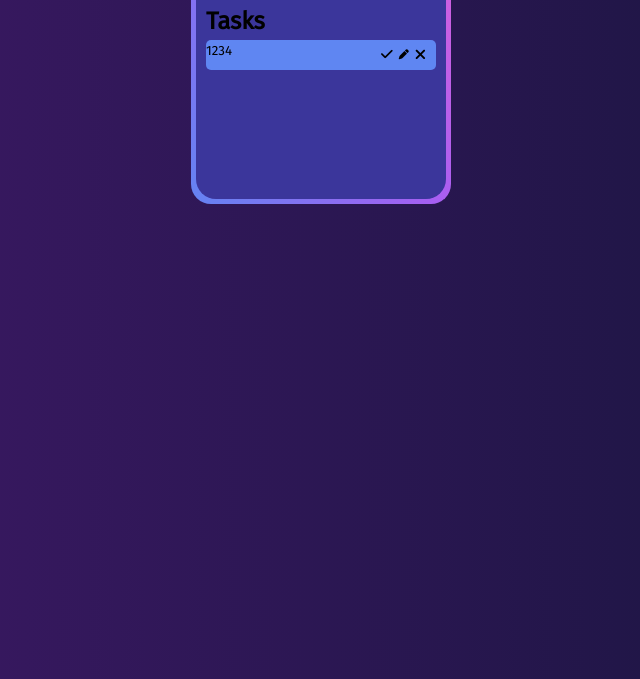
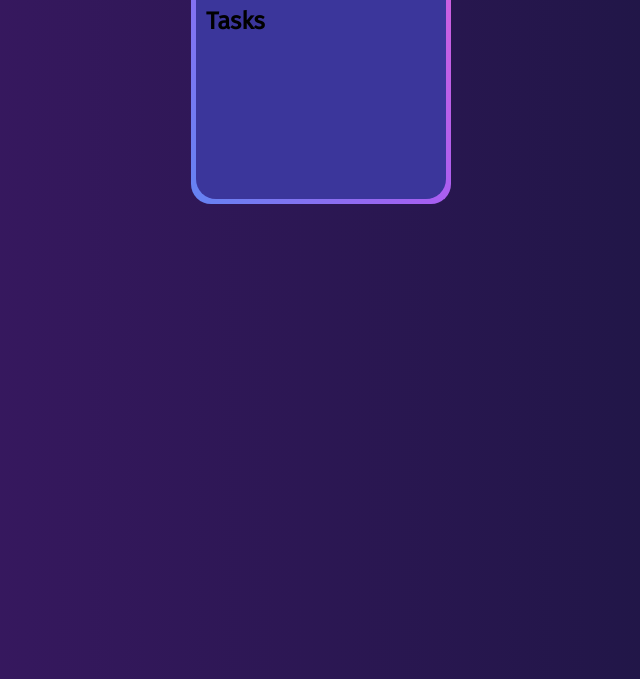
Before and after one commit to Shodydosh/Todo-list, a plain HTML site: page index.html in a window 1280 px wide. Shown: the part 121-800 px from the top of the page, without its empty margins (319-959 px from the left). Drawn offline with Linux system fonts and the light colour scheme.

Commit message:
Update index.html
fixing adding function

```diff
--- a/index.html
+++ b/index.html
@@ -42,28 +42,6 @@
                     </div> -->
                 </div>
 
-                <div class="task">
-                    <div class="content1">
-                        <input
-                            type="text"
-                            class="text"
-                            value="1234"
-                            readonly
-                        />
-                    </div>
-                    <div class="action">
-                        <button class="complete-btn">
-                            <i onclick="strikeIt()" class="fa fa-check"></i>
-                        </button>
-                        <button class="edit-btn">
-                            <i class="fa fa-pen"></i>
-                        </button>
-                        <button class="delete-btn">
-                            <i class="fa fa-xmark"></i>
-                        </button>
-                    </div>
-                </div>
-
             </div>
 
         </main>
```
